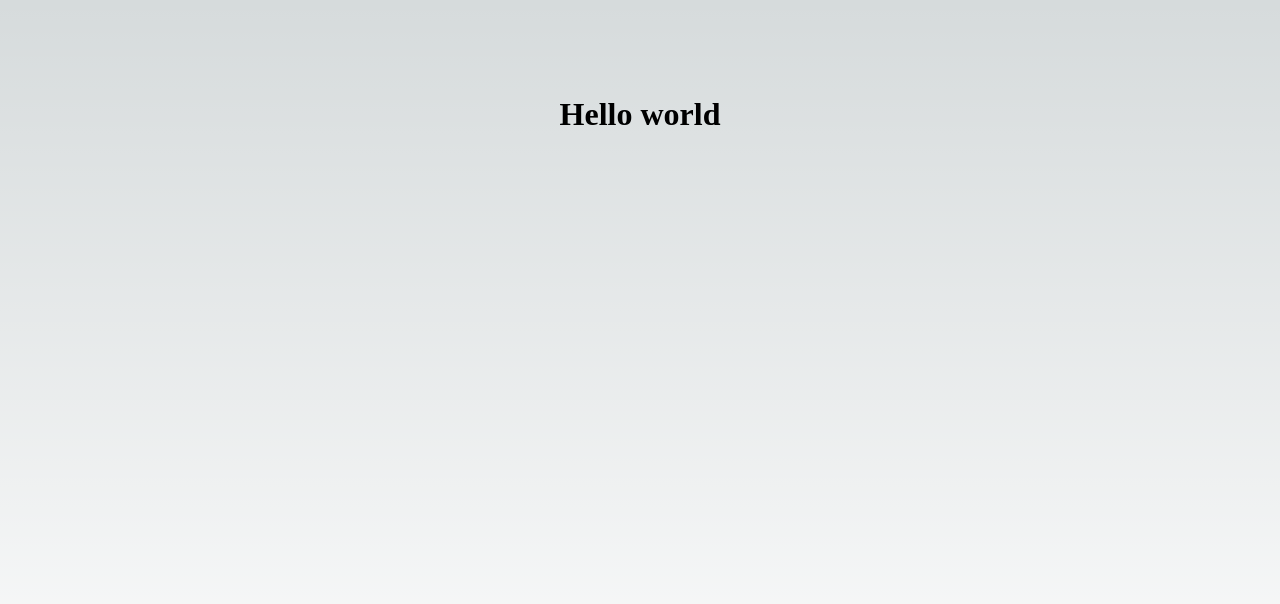
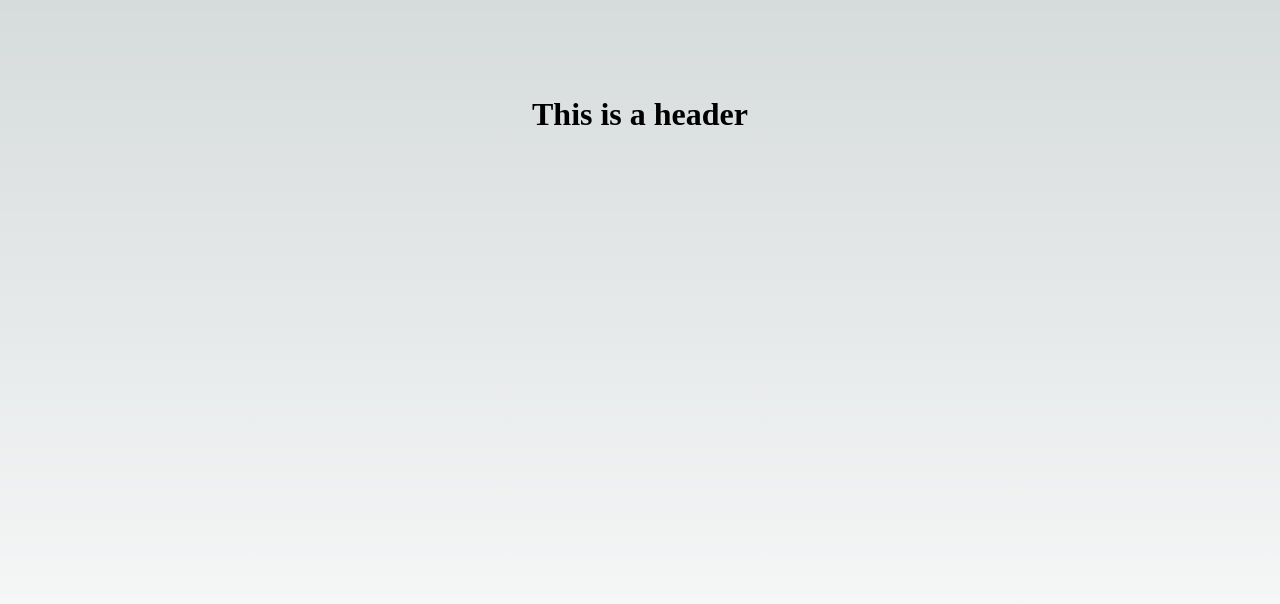
Before and after one commit to AaronTan11/SDP-CarePet, a Next.js app in the folder frontend/: page / in a window 1280 px wide. Shown: the top 604 px of the page. Built offline with nearby package versions, Linux system fonts and the light colour scheme.

Commit message:
Changed h1 content

```diff
--- a/frontend/app/page.jsx
+++ b/frontend/app/page.jsx
@@ -5,7 +5,7 @@ import styles from "./page.module.css";
 export default function Home() {
    return (
       <main className={styles.main}>
-         <h1>Hello world</h1>
+         <h1>This is a header</h1>
       </main>
    );
 }
```
